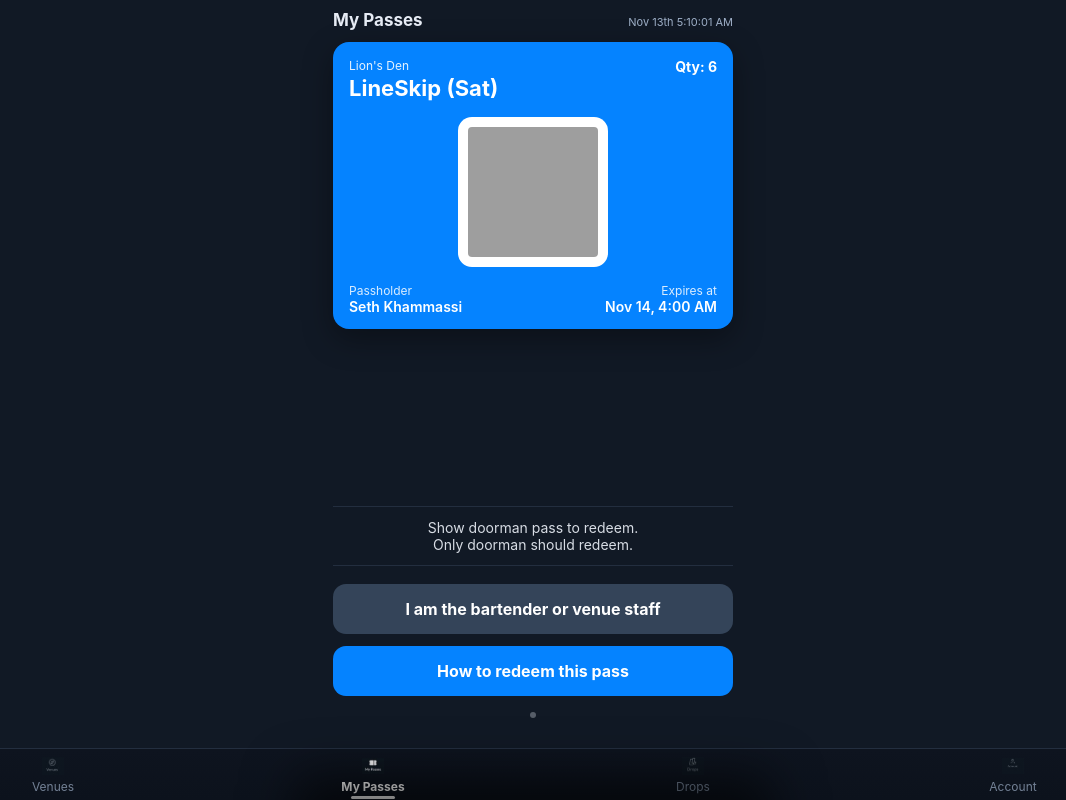
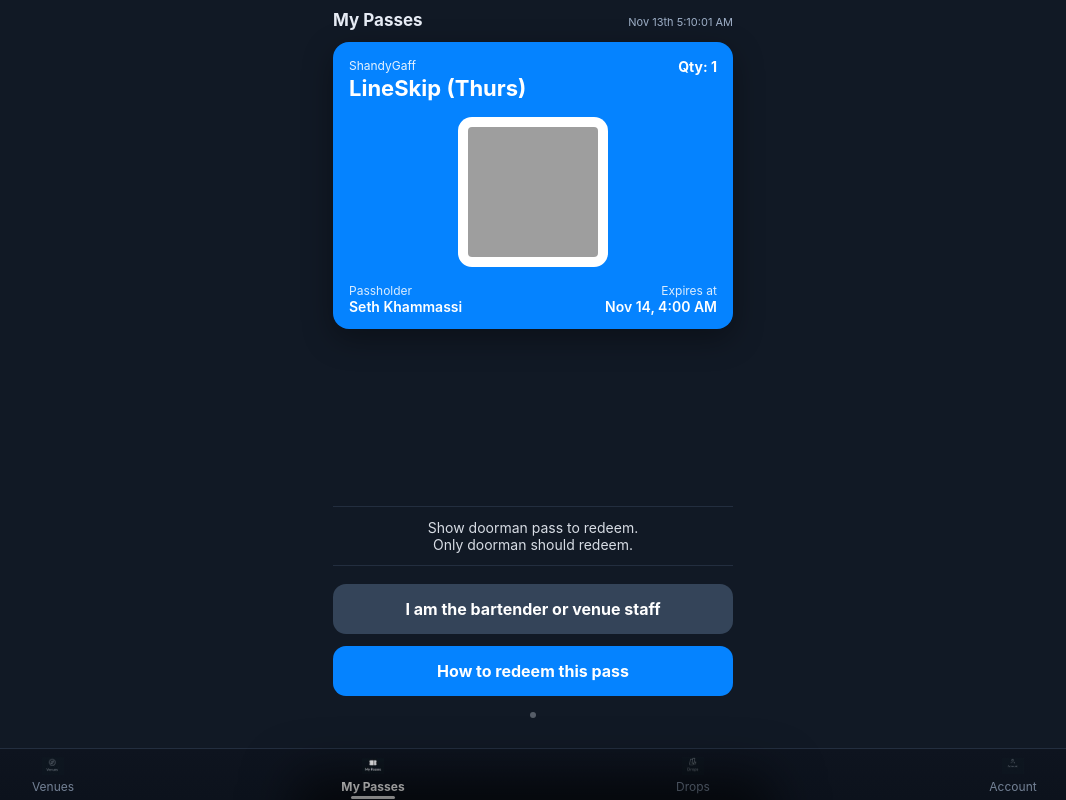
Before and after one commit to sethk727-crypto/Lineskippers, a plain HTML site: page index.html in a window 1280 px wide. Shown: the whole page, without its empty margins (107-1173 px from the left). Drawn offline with Linux system fonts and the light colour scheme; grey boxes are pictures that could not be loaded.

Commit message:
Update index.html

```diff
--- a/index.html
+++ b/index.html
@@ -33,10 +33,10 @@
     <section class="card" id="passCard">
       <div class="card-top">
         <div>
-          <div class="venue">Lion's Den</div>
-          <h2 class="brand">LineSkip (Sat)</h2>
+          <div class="venue">ShandyGaff</div>
+          <h2 class="brand">LineSkip (Thurs)</h2>
         </div>
-        <span class="qty">Qty: 6</span>
+        <span class="qty">Qty: 1</span>
       </div>
 
       <div class="qr">
```
